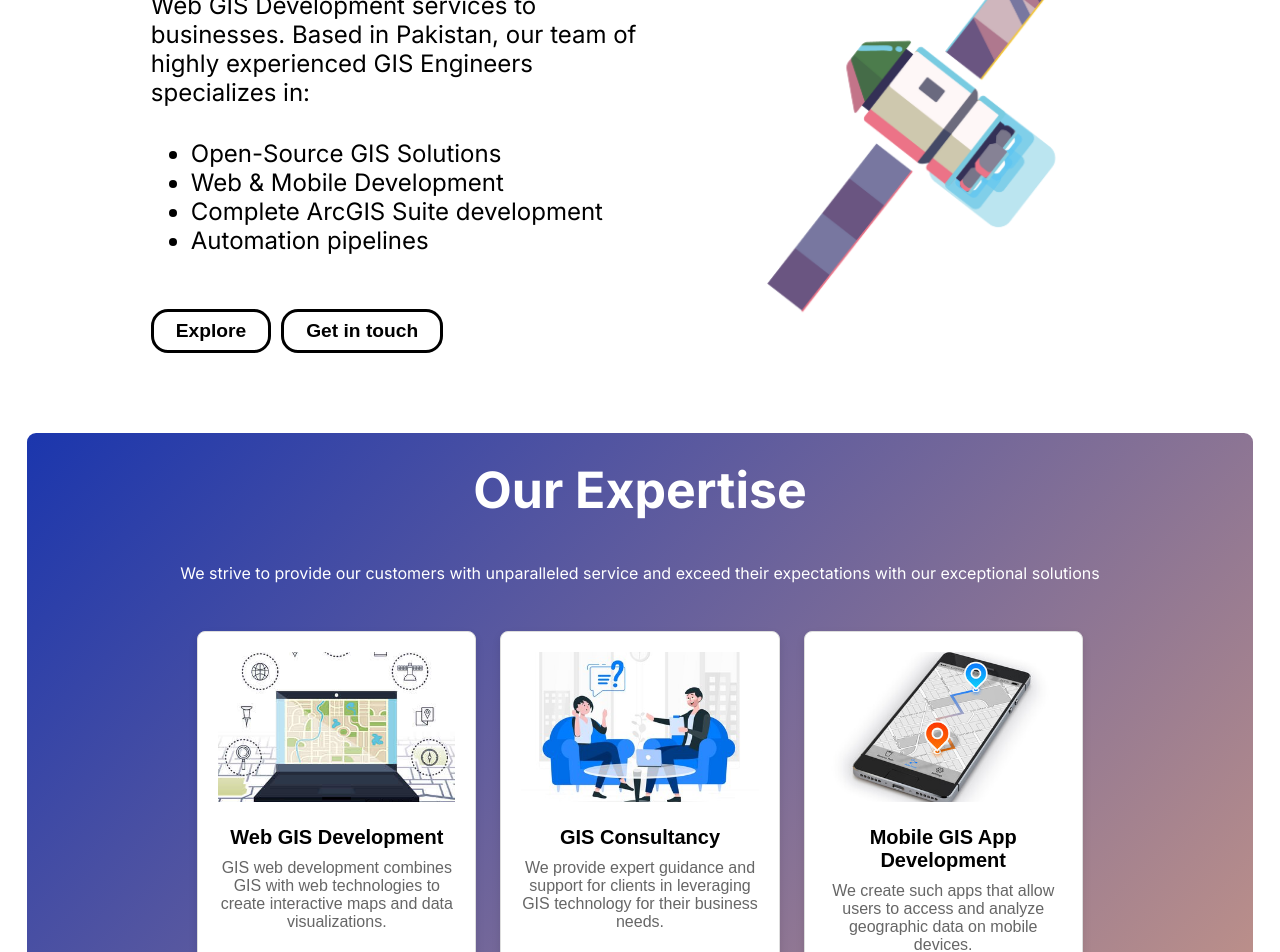
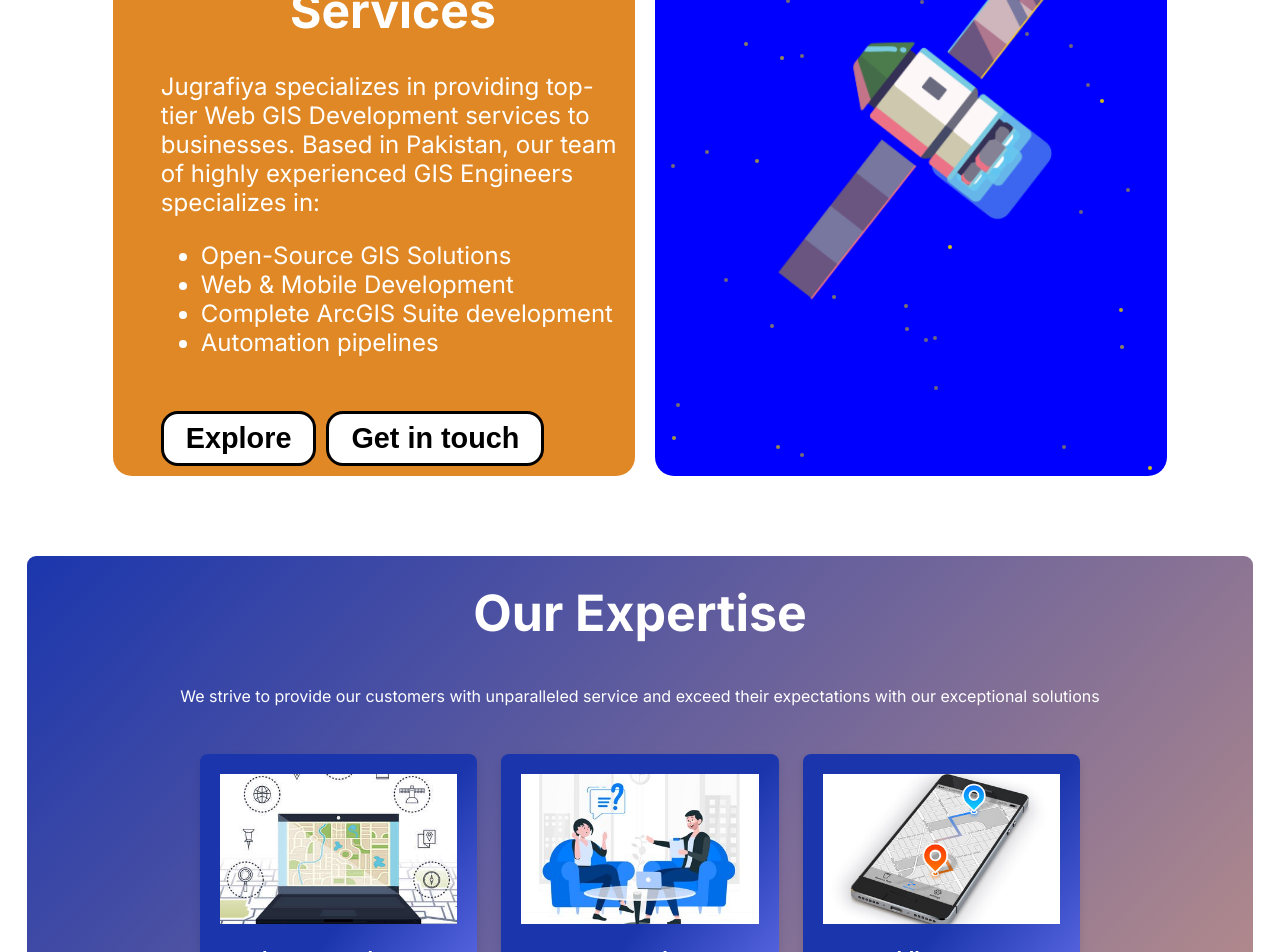
Before and after one commit to AmeerUlAman/NextJS-JugrafiyaPortfolio, a Next.js app: page / in a window 1280 px wide. Shown: the part 280-1232 px from the top of the page. Built offline with nearby package versions, Linux system fonts and the light colour scheme.

Commit message:
Header changes

```diff
--- a/app/expertise/cards.module.css
+++ b/app/expertise/cards.module.css
@@ -1,14 +1,16 @@
 /* app/expertise/cards.module.css */
-.card {
-  border: 1px solid #ddd;
+ .card {
+/*  border: 1px solid #ddd; */
   border-radius: 8px;
   padding: 20px;
   margin:12px;
   width: 20%;
   box-shadow: 0 4px 8px rgba(0, 0, 0, 0.1);
   text-align: center;
-  background-color: rgb(221, 138, 138); /* Ensure a white background */
+  background:linear-gradient(to bottom right,#1b36ad,#1b36ad,#7b81fe ) ; /* rgb(80, 110, 220)Ensure a white background */
   transition: transform 0.2s; /* Add a transition for hover effect */
+color: white;
+cursor: pointer;
 }
 
 .card:hover {
@@ -26,14 +28,13 @@
 .cardTitle {
   margin: 0 0 10px;
   font-size: 20px;
-  color: #000000; /* Change title color to match the design */
+  color: #ffffff; /* Change title color to match the design */
 
-  background-color: white;
 }
 
 .cardContent {
   font-size: 16px;
-  color: #666;
+  color: #e5d1d1;
   margin: 0;
-  background-color: white;
+
 }
--- a/app/expertise/expertise.tsx
+++ b/app/expertise/expertise.tsx
@@ -8,46 +8,46 @@
     {
       title: 'Web GIS Development',
       content: 'GIS web development combines GIS with web technologies to create interactive maps and data visualizations.',
-      bgColor: '#ffffff',
+
       image: '/ex1.jpg',
     },
     {
       title: 'GIS Consultancy',
       content: 'We provide expert guidance and support for clients in leveraging GIS technology for their business needs.',
-      bgColor: '#ffffff',
+
       image: '/ex2.jpg',
     },
     {
       title: 'Mobile GIS App Development',
       content: 'We create such apps that allow users to access and analyze geographic data on mobile devices.',
-      bgColor: '#ffffff',
+
       image: '/ex3.jpg',
       },
     {
       title: 'Automation',
       content: 'We provide cutting-edge automation solutions that improve efficiency and productivity in a variety of industries.',
-      bgColor: '#ffffff',
+
       image: '/ex4.jpg',
      },
     {
       title: 'GIS Analysis',
       content: 'We offers comprehensive GIS analysis services to help clients gain insights and make informed decisions about spatial data',
-      bgColor: '#ffffff',
+
       image: '/ex5.jpg',
     },
     { title: 'Integrations',
       content: 'We provide expert integration services to help clients seamlessly integrate GIS technology with their existing systems and workflows.',
-      bgColor: '#ffffff',
+
       image: '/ex6.jpg',
     },
     { title: 'Database Design',
       content: 'We offer professional database design services to help clients create efficient and scalable data management solutions',
-      bgColor: '#ffffff',
+
       image: '/ex7.jpg',
     },
     {title: 'Remote Sensing',
       content: "We provide advanced remote sensing solutions for clients to gather and analyze data about the Earth's surface from afar.",
-      bgColor: '#ffffff',
+
       image: '/ex8.jpg',
     }
   ];
--- a/app/intro/intro.module.css
+++ b/app/intro/intro.module.css
@@ -1,24 +1,41 @@
-.frex{
+.frex {
   display: flex;
+  position: relative; /* Added to position stars relative to this container */
+}
 
+.introtexta {
+  width: 50%;
+  padding: 10px;
+  padding-left: 3rem;
+
+  font-size:  x-large;
+  z-index: 1; /* Ensures content is above stars */
+  border-radius: 19px;
+  color: white;
+  background-color: rgb(223, 136, 37);
+  margin: 10px;
 }
-.introtext{
+
+.introtext {
   width: 50%;
-padding-left:3rem;
+  padding-left: 3rem;
+  z-index: 1; /* Ensures content is above stars */
+  background-color: blue;
+  margin: 10px;
+  border-radius: 19px;
+  position: relative; /* Added to position stars relative to this container */
+}
 
-
-}
-.introtext p{
+.introtext p {
   margin-top: 2rem;
   font-size: x-large;
+}
 
-
-}
-.introtext ul{
+.introtext ul {
   margin-top: 2rem;
   font-size: x-large;
+}
 
-}
 @keyframes upDown {
   0% {
     transform: translateY(0);
@@ -30,6 +47,7 @@
     transform: translateY(0);
   }
 }
+
 .introtext img {
   max-width: 100%;
   height: auto;
@@ -37,26 +55,52 @@
   position: relative;
 }
 
-  .but{
+.but {
   margin: 30px 10px 0px 0px;
   padding: 9px;
   background-color: rgb(255, 255, 255);
   border-radius: 17px;
   padding: 8px 22px 8px 22px;
-font-size:larger ;
+  font-size: larger;
   font-weight: bolder;
   color: rgb(0, 0, 0);
   border: solid black;
   cursor: pointer;
 }
 
-
-.but:hover{
-background-color:black;
+.but:hover {
+  background-color: black;
   color: white;
 }
 
-  .dif{
+.dif {
   margin-top: 20px;
+}
 
+.stars {
+  width: 4px;
+  height: 4px;
+  background: rgb(216, 196, 11);
+  border-radius: 50%;
+  position: absolute;
+  animation: twinkle 1s infinite alternate;
 }
+
+@keyframes twinkle {
+  from {
+    opacity: 1;
+  }
+  to {
+    opacity: 0.5;
+  }
+}
+
+.starfield {
+  position: absolute;
+  top: 0;
+  left: 0;
+  width: 100%;
+  height: 100%;
+  z-index: 0; /* Places stars behind other content */
+  overflow: hidden; /* Ensure stars don't overflow */
+}
--- a/app/intro/intro.tsx
+++ b/app/intro/intro.tsx
@@ -1,13 +1,33 @@
+"use client";
+
 import styles from './intro.module.css';
-import React from 'react'
+import React, { useEffect } from 'react';
 
-const Intro = () => {
+const Intro: React.FC = () => {
+  useEffect(() => {
+    generateStars(50);
+  }, []);
+
+  const generateStars = (starCount: number) => {
+    const starfield = document.querySelector(`.${styles.starfield}`);
+    if (starfield) {
+      for (let i = 0; i < starCount; i++) {
+        const star = document.createElement('div');
+        star.classList.add(styles.stars);
+        star.style.top = `${Math.random() * 100}%`;
+        star.style.left = `${Math.random() * 100}%`;
+        star.style.animationDelay = `${Math.random() * 2}s`;
+        starfield.appendChild(star);
+      }
+    }
+  };
+
   return (
     <>
       <div className={styles.dif}></div>
       <div className={styles.frex}>
-    <div className={styles.introtext}>
-        <h1>GIS Solutions & Services</h1>
+        <div className={styles.introtexta}>
+       <center><h1>GIS Solutions & Services</h1></center>
           <p>Jugrafiya specializes in providing top-tier Web GIS Development services to businesses. Based in Pakistan, our team of highly experienced GIS Engineers specializes in:</p>
           <ul>
             <li>Open-Source GIS Solutions</li>
@@ -19,12 +39,12 @@
           <button className={styles.but}>Get in touch</button>
         </div>
         <div className={styles.introtext}>
+          <div className={styles.starfield}></div> {/* Container for stars */}
           <img src="sat1.png" alt="SATELLITE" />
         </div>
       </div>
+    </>
+  );
+};
 
-    </>
-  )
-}
-
-export default Intro
+export default Intro;
--- a/app/tech/card.module.css
+++ b/app/tech/card.module.css
@@ -19,5 +19,5 @@
     color: #ffffff;
   }
   .invertColor {
-    filter:grayscale(100%)  invert(100%) ;
+    /* filter:grayscale(100%)  invert(100%) ; */
   }
--- a/app/tech/tech.module.css
+++ b/app/tech/tech.module.css
@@ -56,7 +56,7 @@
 
   }
   .blacked{
-    background: linear-gradient(to bottom left, #ff7e5f, #feb47b);
+    background:linear-gradient(to bottom right, #feb47b,#1b36ad,#1b36ad);
 color: rgb(255, 255, 255);
 border-radius: 9px;
 margin: 38px;
```
Lines whose indentation alone changed are shown as unchanged.
